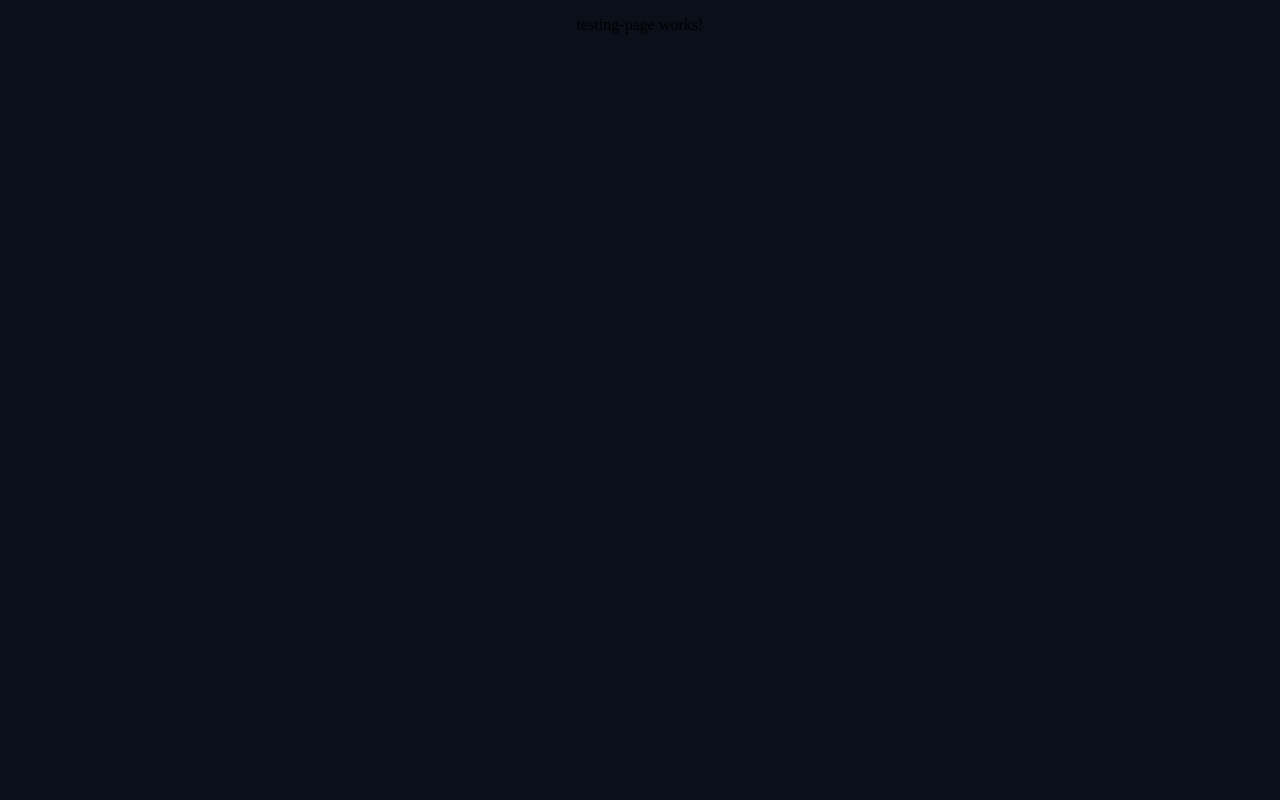
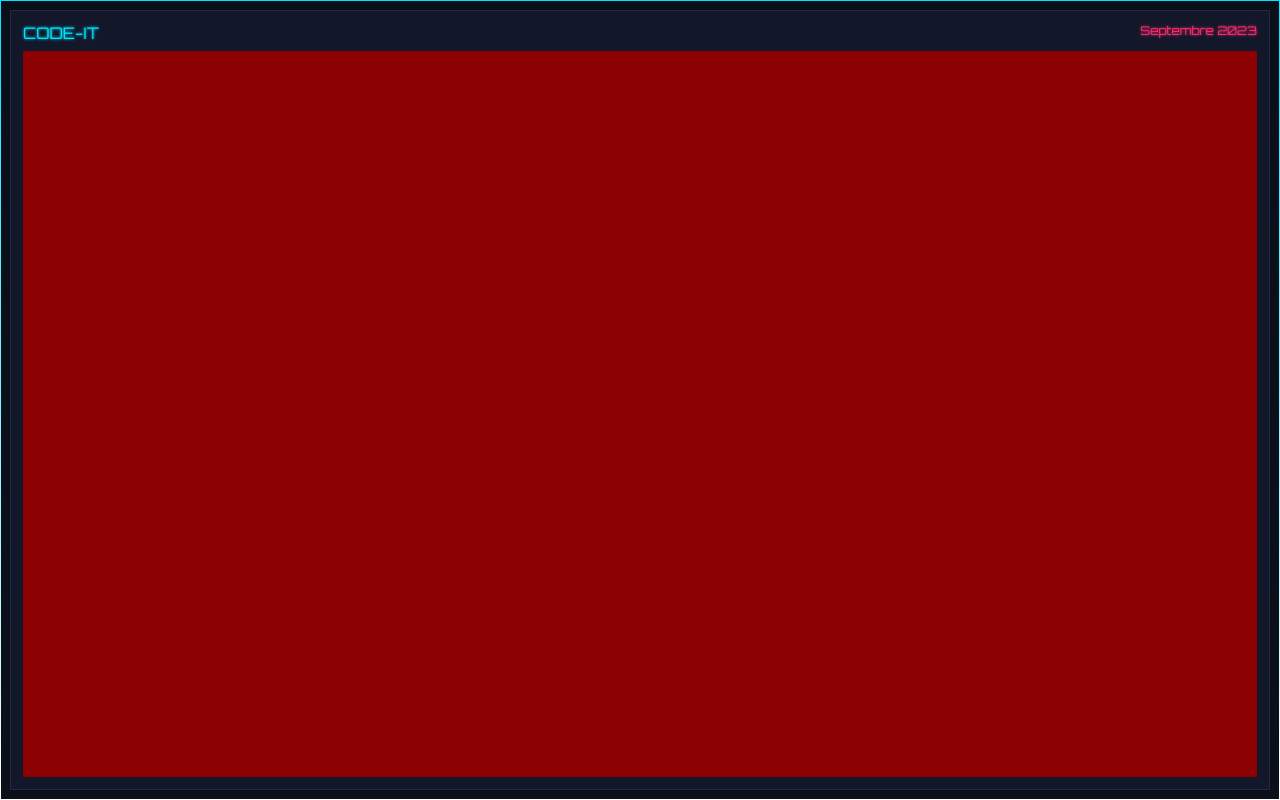
Before and after one commit to ErvanRenault/ervan-web-site-2026, an Angular app: page /test in a window 1280 px wide. Built offline with nearby package versions, Linux system fonts and the light colour scheme.

Commit message:
Add custom container

```diff
--- /dev/null
+++ b/src/app/components/info-container/info-container.html
@@ -0,0 +1,15 @@
+<div class="inside-border">
+  <div class="header">
+    <span class="card-title">CODE-IT</span>
+    <span class="card-date">
+        Septembre 2023
+    </span>
+
+  </div>
+
+  <div class="card-content">
+
+  </div>
+
+
+</div>
--- /dev/null
+++ b/src/app/components/info-container/info-container.scss
@@ -0,0 +1,51 @@
+@use 'colors';
+@use 'mixins';
+
+$border: 1px;
+:host {
+  display: flex;
+  flex: 1;
+  padding: var(--gap-lg);
+  background: /* top */
+    linear-gradient(to right, var(--primary), colors.$cyan) top / 100% $border no-repeat,
+      /* right */
+    linear-gradient(to bottom, var(--primary), white) right / $border 100% no-repeat,
+      /* bottom */
+    linear-gradient(to right, white, white) bottom / 100% $border no-repeat,
+      /* left */
+    linear-gradient(to bottom, var(--primary), white) left / $border 100% no-repeat,
+
+}
+
+
+.inside-border {
+  display: flex;
+  flex-direction: column;
+  flex: 1;
+  background-color: colors.$surface;
+  border: 1px solid colors.$border;
+  padding: var(--gap-xl);
+  gap: var(--gap-md);
+}
+
+.header {
+  display: flex;
+  justify-content: space-between;
+}
+
+.card-title {
+  @include mixins.glowing(var(--primary));
+  font-size: var(--font-size-base);
+  font-family: var(--font-family-base), sans-serif;
+}
+
+.card-date {
+  @include mixins.glowing(var(--secondary));
+  font-size: var(--font-size-xs);
+  font-family: var(--font-family-base), sans-serif;
+}
+
+.card-content{
+  flex: 1;
+  background-color: darkred;
+}
--- a/src/app/pages/testing-page/testing-page.html
+++ b/src/app/pages/testing-page/testing-page.html
@@ -1 +1 @@
-<p>testing-page works!</p>
+<app-info-container></app-info-container>
--- a/src/app/pages/testing-page/testing-page.scss
+++ b/src/app/pages/testing-page/testing-page.scss
@@ -0,0 +1,4 @@
+:host{
+  display: flex;
+  flex: 1;
+}
--- a/src/app/pages/testing-page/testing-page.ts
+++ b/src/app/pages/testing-page/testing-page.ts
@@ -1,8 +1,11 @@
 import { Component } from '@angular/core';
+import {InfoContainer} from '../../components/info-container/info-container';
 
 @Component({
   selector: 'app-testing-page',
-  imports: [],
+  imports: [
+    InfoContainer
+  ],
   templateUrl: './testing-page.html',
   styleUrl: './testing-page.scss',
 })
--- a/src/app/services/sound.service.ts
+++ b/src/app/services/sound.service.ts
@@ -21,6 +21,7 @@ export class SoundService {
     if (!this.isBrowser || !this.audio) return;
 
     this.audio.currentTime = 0;
+    this.audio.volume = 0.2;
     this.audio.play().catch(() => {});
   }
 }
--- a/src/app/styles.scss
+++ b/src/app/styles.scss
@@ -11,7 +11,10 @@ body {
   margin: 0;
   background-color: colors.$background-primary;
 
-  app-route {
-    display: flex;
-  }
+
 }
+
+.app-route {
+  display: flex;
+  flex: 1;
+}
--- a/src/app/styles/_mixins.scss
+++ b/src/app/styles/_mixins.scss
@@ -20,3 +20,9 @@
     @media (min-width: breakpoints.$breakpoint-xl) { @content; }
   }
 }
+
+
+@mixin glowing($color) {
+  color: $color;
+  filter: drop-shadow(0 0 0.1rem $color);
+}
--- a/src/index.html
+++ b/src/index.html
@@ -14,6 +14,6 @@
     rel="stylesheet"/>
 </head>
 <body>
-  <app-root></app-root>
+  <app-root class="app-route"></app-root>
 </body>
 </html>
```
Also changed, not shown: src/app/components/info-container/info-container.ts (added, +11 -0 lines), 1 other file (tests, documents, lock files or other folders).
